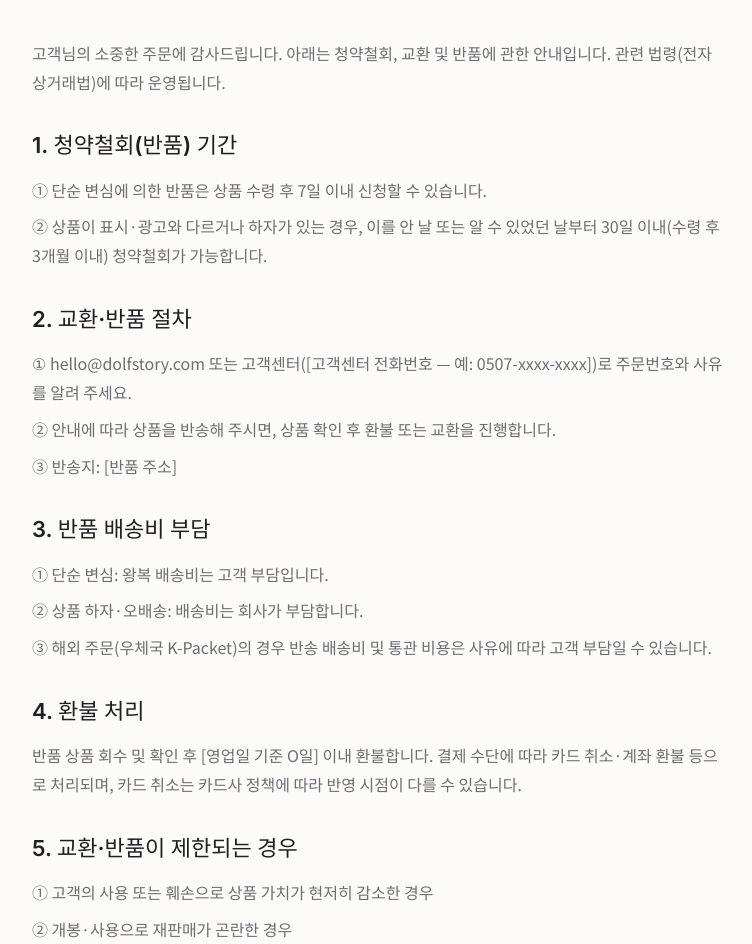
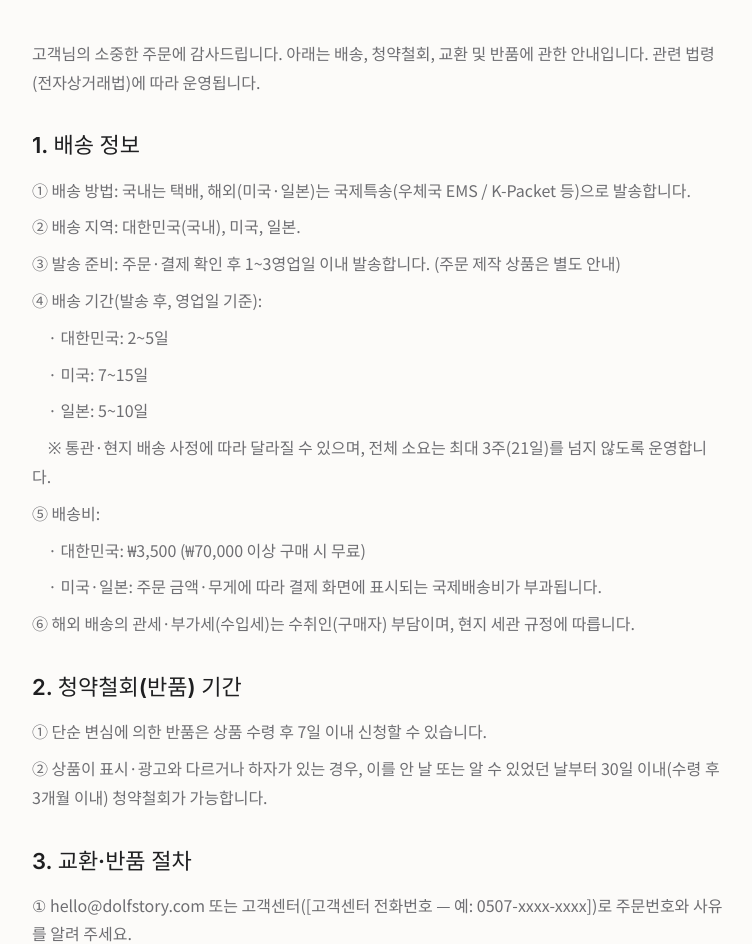
Before and after one commit to sophia-hye/dolf, a React (Vite) app: page /refund in a window 1280 px wide. Shown: the part 331-1275 px from the top of the page, without its empty margins (262-1014 px from the left). Built offline with nearby package versions, Linux system fonts and the light colour scheme; no server answers; the database is empty; a web font is replaced by a local one.

Commit message:
docs(legal): expand refund/return policy + shipping (KR/US/JP)
배송 방법·지역·기간·배송비, 해외 관세 안내, 반송지(사업장) 명시 추가.

```diff
--- a/src/pages/legal/RefundPage.tsx
+++ b/src/pages/legal/RefundPage.tsx
@@ -1,53 +1,72 @@
 import { LegalPage, type LegalDoc } from '@/pages/legal/LegalPage'
 import { businessInfo } from '@/data/business'
 
+const RETURN_ADDRESS = businessInfo.address
+
 const doc: LegalDoc = {
-  title: '환불·교환/반품 안내',
-  updated: '[YYYY.MM.DD]',
+  title: '배송 · 환불·교환/반품 안내',
+  updated: '2026.08.13',
   intro:
-    '고객님의 소중한 주문에 감사드립니다. 아래는 청약철회, 교환 및 반품에 관한 안내입니다. 관련 법령(전자상거래법)에 따라 운영됩니다.',
+    '고객님의 소중한 주문에 감사드립니다. 아래는 배송, 청약철회, 교환 및 반품에 관한 안내입니다. 관련 법령(전자상거래법)에 따라 운영됩니다.',
   sections: [
     {
-      heading: '1. 청약철회(반품) 기간',
+      heading: '1. 배송 정보',
+      paragraphs: [
+        '① 배송 방법: 국내는 택배, 해외(미국·일본)는 국제특송(우체국 EMS / K-Packet 등)으로 발송합니다.',
+        '② 배송 지역: 대한민국(국내), 미국, 일본.',
+        '③ 발송 준비: 주문·결제 확인 후 1~3영업일 이내 발송합니다. (주문 제작 상품은 별도 안내)',
+        '④ 배송 기간(발송 후, 영업일 기준):',
+        '　· 대한민국: 2~5일',
+        '　· 미국: 7~15일',
+        '　· 일본: 5~10일',
+        '　※ 통관·현지 배송 사정에 따라 달라질 수 있으며, 전체 소요는 최대 3주(21일)를 넘지 않도록 운영합니다.',
+        '⑤ 배송비:',
+        '　· 대한민국: ₩3,500 (₩70,000 이상 구매 시 무료)',
+        '　· 미국·일본: 주문 금액·무게에 따라 결제 화면에 표시되는 국제배송비가 부과됩니다.',
+        '⑥ 해외 배송의 관세·부가세(수입세)는 수취인(구매자) 부담이며, 현지 세관 규정에 따릅니다.',
+      ],
+    },
+    {
+      heading: '2. 청약철회(반품) 기간',
       paragraphs: [
         '① 단순 변심에 의한 반품은 상품 수령 후 7일 이내 신청할 수 있습니다.',
         '② 상품이 표시·광고와 다르거나 하자가 있는 경우, 이를 안 날 또는 알 수 있었던 날부터 30일 이내(수령 후 3개월 이내) 청약철회가 가능합니다.',
       ],
     },
     {
-      heading: '2. 교환·반품 절차',
+      heading: '3. 교환·반품 절차',
       paragraphs: [
         `① ${businessInfo.email} 또는 고객센터(${businessInfo.phone})로 주문번호와 사유를 알려 주세요.`,
         '② 안내에 따라 상품을 반송해 주시면, 상품 확인 후 환불 또는 교환을 진행합니다.',
-        '③ 반송지: [반품 주소]',
+        `③ 반송지: ${RETURN_ADDRESS}`,
       ],
     },
     {
-      heading: '3. 반품 배송비 부담',
+      heading: '4. 반품 배송비 부담',
       paragraphs: [
-        '① 단순 변심: 왕복 배송비는 고객 부담입니다.',
+        '① 단순 변심: 왕복 배송비는 고객 부담입니다. (국내 편도 ₩3,500 기준, 왕복 ₩7,000)',
         '② 상품 하자·오배송: 배송비는 회사가 부담합니다.',
-        '③ 해외 주문(우체국 K-Packet)의 경우 반송 배송비 및 통관 비용은 사유에 따라 고객 부담일 수 있습니다.',
+        '③ 해외 주문(미국·일본)의 경우 반송 국제배송비 및 통관 비용은 사유에 따라 고객 부담일 수 있습니다.',
       ],
     },
     {
-      heading: '4. 환불 처리',
+      heading: '5. 환불 처리',
       paragraphs: [
-        '반품 상품 회수 및 확인 후 [영업일 기준 O일] 이내 환불합니다. 결제 수단에 따라 카드 취소·계좌 환불 등으로 처리되며, 카드 취소는 카드사 정책에 따라 반영 시점이 다를 수 있습니다.',
+        '반품 상품 회수 및 확인 후 영업일 기준 3일 이내 환불합니다. 결제 수단에 따라 카드 취소·계좌 환불 등으로 처리되며, 카드 취소는 카드사 정책에 따라 반영 시점이 다를 수 있습니다.',
       ],
     },
     {
-      heading: '5. 교환·반품이 제한되는 경우',
+      heading: '6. 교환·반품이 제한되는 경우',
       paragraphs: [
-        '① 고객의 사용 또는 훼손으로 상품 가치가 현저히 감소한 경우',
+        '① 고객의 사용 또는 훼손으로 상품 가치가 현저히 감소한 경우 (오염·미세한 잡사·착용 흔적 포함)',
         '② 개봉·사용으로 재판매가 곤란한 경우',
         '③ 주문 제작 등 이용자의 주문에 따라 개별 제작되는 상품',
       ],
     },
     {
-      heading: '6. 문의',
+      heading: '7. 문의',
       paragraphs: [
-        `${businessInfo.companyName}`,
+        `${businessInfo.companyName} · 대표 ${businessInfo.owner}`,
         `이메일 ${businessInfo.email} · 고객센터 ${businessInfo.phone}`,
       ],
     },
```
